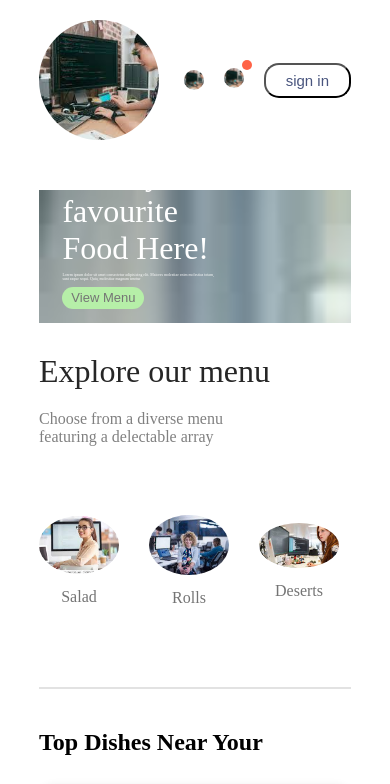
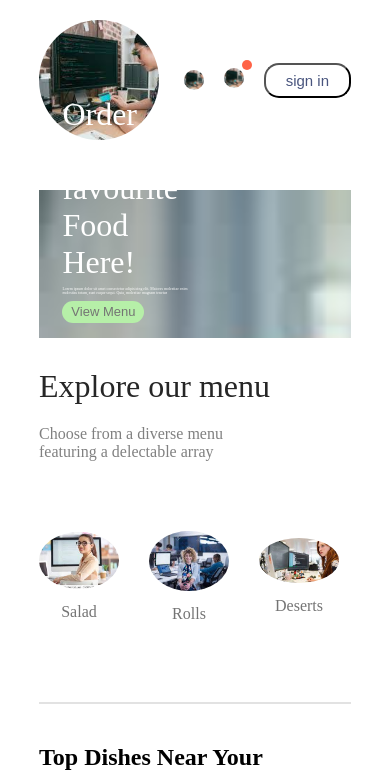
Before and after one commit to aunglynn550/react-food, a React (Vite) app in the folder frontend/: page / in a window 390 px wide. Shown: the top 784 px of the page. Built offline with nearby package versions, Linux system fonts and the light colour scheme.

Commit message:
making header responsive

```diff
--- a/frontend/src/components/Header/Header.css
+++ b/frontend/src/components/Header/Header.css
@@ -38,3 +38,22 @@
     border-radius: 50px;
     cursor: pointer;
 }
+@media(max-width:1050px){
+    .header{
+        height: 38vw;
+    }
+    .header-contents{
+        max-width: 45%;
+    }
+}
+@media(max-width:750){
+    .header-contents{
+        max-width: 65%;
+    }
+    .header-contents p{
+        display: none;
+    }
+    .header-contents button{
+        padding: 2vw 4vw;
+    }
+}
```
